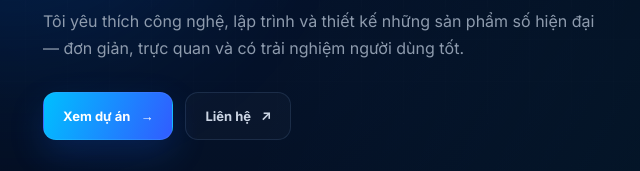
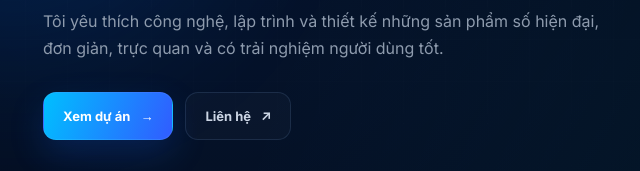
Before and after one commit to ezer-2608/portfolio, a plain HTML site: page index.html in a window 1280 px wide. Shown: the part 465-636 px from the top of the page, 17-657 px from the left. Drawn offline with Linux system fonts and the light colour scheme.

Commit message:
Update index.html

```diff
--- a/index.html
+++ b/index.html
@@ -46,7 +46,7 @@
           <p class="eyebrow">HELLO, I'M</p>
           <h1><span class="gradient-text">Bình</span><br><span class="role">I'm a <span class="typing" id="typing">Developer</span></span></h1>          <p class="hero-text">
           <p class="hero-text">
-            Tôi yêu thích công nghệ, lập trình và thiết kế những sản phẩm số hiện đại —
+            Tôi yêu thích công nghệ, lập trình và thiết kế những sản phẩm số hiện đại,
             đơn giản, trực quan và có trải nghiệm người dùng tốt.
           </p>
           <div class="hero-actions">
```
